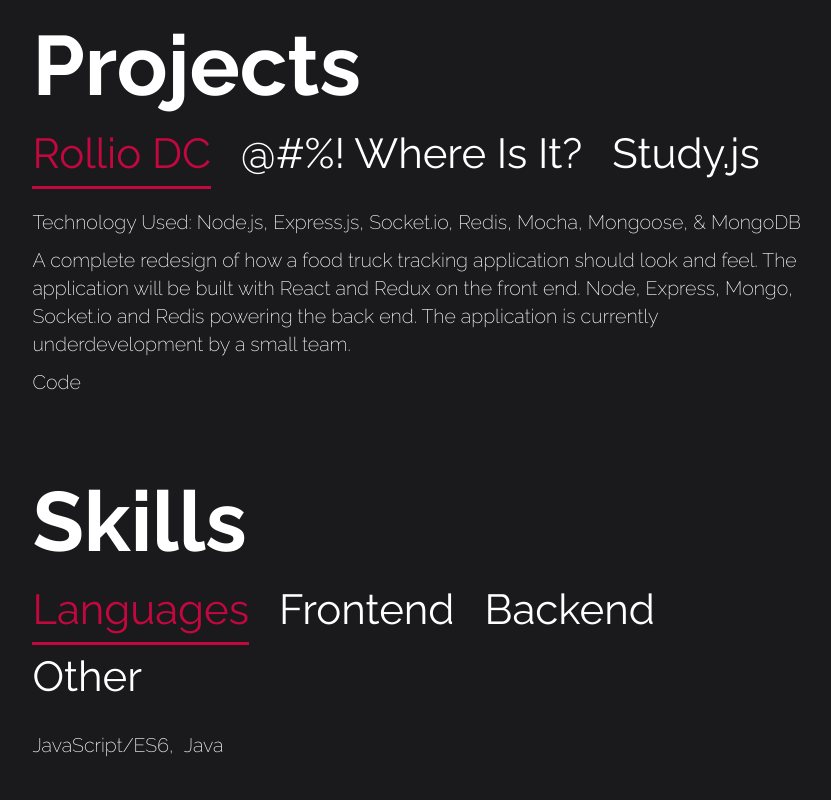
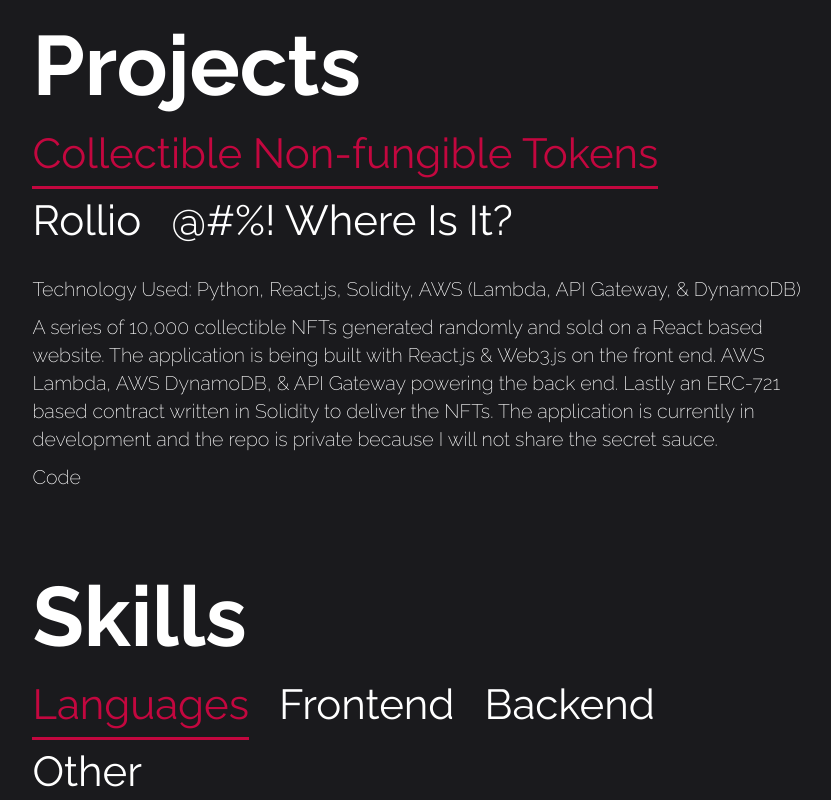
Before and after one commit to FarrisIsmati/portfolio, a React (Create React App) app in the folder portfolio/: page / in a window 1280 px wide. Shown: the part 820-1620 px from the top of the page, without its empty margins (212-1043 px from the left). Built offline with nearby package versions, Linux system fonts and the light colour scheme.

Commit message:
updated details

```diff
--- a/portfolio/package.json
+++ b/portfolio/package.json
@@ -15,7 +15,8 @@
     "react-scripts": "1.0.17",
     "react-scroll": "^1.7.4",
     "react-scrollspy": "^3.3.4",
-    "react-waypoint": "^7.3.4"
+    "react-waypoint": "^7.3.4",
+    "surge": "^0.23.0"
   },
   "scripts": {
     "start": "react-scripts start",
--- a/portfolio/src/About/About.js
+++ b/portfolio/src/About/About.js
@@ -2,7 +2,7 @@
 
 import Page                 from '../Base_Components/Page'
 
-const aboutData = "Prior to General Assembly I gained a small amount of web development experience in college. Realizing how much fun developing applications is, I decided to enroll at General Assembly. The course has done nothing but reinforce the fact that I want to be a web developer. It's a fun, challenging, and mainly rewarding experience."
+const aboutData = "Software engineer currently at Capital One, constantly learning, & constantly creating."
 
 const textStyle = {
   lineHeight: '.98em',
--- a/portfolio/src/Contact/Contact.js
+++ b/portfolio/src/Contact/Contact.js
@@ -1,5 +1,4 @@
 import React                from 'react'
-
 import Page                 from '../Base_Components/Page'
 
 const textStyle = {
@@ -11,7 +10,7 @@
     <p>703.980.2219</p>
     <p>farris.ismati@gmail.com</p>
     <div className="flex resume-github-holder">
-      <a target="_blank" href="https://drive.google.com/file/d/1qTTXjerunHbAA8yXVOFChGGeM69PbeRQ/view?usp=sharing"><p id="portfolio">Resume</p></a>
+      <a target="_blank" href="https://drive.google.com/file/d/1bbSkF4kjc0sy6f1_mV3ZMEOHoWBfC2Gx/view?usp=sharing"><p id="portfolio">Resume</p></a>
       <div className="border"></div>
       <a target="_blank" href="https://github.com/FarrisIsmati"><p id="github">Github</p></a>
     </div>
--- a/portfolio/src/Projects/Projects.js
+++ b/portfolio/src/Projects/Projects.js
@@ -12,29 +12,27 @@
         <Page css={'projects'} cssTitle={'projects-title'} title={'Projects'} titleWidth={(window.innerWidth * .0917) + 'px'} height={'25px'}>
           <Content data={
             {
-              'Rollio DC': {
-                info: 'A complete redesign of how a food truck tracking application should look and feel. The application will be built with React and Redux on the front end. Node, Express, Mongo, Socket.io and Redis powering the back end. The application is currently underdevelopment by a small team.',
+              'Collectible Non-fungible Tokens': {
+                info: 'A series of 10,000 collectible NFTs generated randomly and sold on a React based website. The application is being built with React.js & Web3.js on the front end. AWS Lambda, AWS DynamoDB, & API Gateway powering the back end. Lastly an ERC-721 based contract written in Solidity to deliver the NFTs. The application is currently in development and the repo is private because I will not share the secret sauce.',
                 projects: true,
-                github: 'https://github.com/FarrisIsmati/dc-mobile-vendor-node',
-                tech: 'Node.js, Express.js, Socket.io, Redis, Mocha, Mongoose, & MongoDB',
+                github: 'https://github.com/FarrisIsmati/naughtyfungibletokens',
+                tech: 'Python, React.js, Solidity, AWS (Lambda, API Gateway, & DynamoDB)',
                 active: true
               },
+              'Rollio': {
+                info: 'A complete redesign of how a food truck tracking application should look and feel. The application is being built with React.js & Redux on the front end. Node.js server hosted by AWS ECS on the back end. Lastly a Spacy, Keras, & Tensorflow Natural Language Processing solution to parse truck locations from Twitter with AWS Lambda. The application is currently under development.',
+                projects: true,
+                github: 'https://github.com/FarrisIsmati/rollio',
+                tech: 'Node.js, Express.js, Socket.io, Spacy, Tensorflow, Keras, Redis, Mocha, Mongoose, MongoDB, AWS (ECS, Lambda, & Redis)',
+                active: false
+              },
               '@#%! Where Is It?': {
-                info: 'A map based game where you have to find a location by asking yes/no questions. The application is built with React and Redux on the front end. Mapbox GL API powers the map and Node, Express, Mongo and Socket.io powering the back end. The entire applicaiton was designed and developed by me.',
+                info: 'A map based game where you have to find a location by asking yes/no questions. The application is built with React & Redux on the front end. Mapbox GL API powers the map and a Node.js server powering the back end.',
                 projects: true,
                 link: 'https://fckwhereisit.surge.sh/',
                 github: 'https://github.com/FarrisIsmati/mapbox-app-react',
                 backend: 'https://github.com/FarrisIsmati/mapbox-app-node',
                 tech: 'React.js, Redux.js, Socket.io, Node.js, Express.js, Mapbox GL JS API, Mongoose, & MongoDB',
-                active: false
-              },
-              'Study.js': {
-                info: 'An online study tool designed for storing all your accumulated knowledge in one place. The application is built with React and Redux on the front end. Node, Express, and Mongo powering the back end. The entire applicaiton was designed and developed by me.',
-                github: 'https://github.com/FarrisIsmati/studyjs_front_end',
-                backend: 'https://github.com/FarrisIsmati/studyjs_backend',
-                projects: true,
-                link: 'https://studyjs.surge.sh',
-                tech: 'React.js, Redux.js, Node.js, Express.js, OAuth, Quill, Mongoose, & MongoDB',
                 active: false
               }
             }
--- a/portfolio/src/Skills/Skills.js
+++ b/portfolio/src/Skills/Skills.js
@@ -14,23 +14,23 @@
           <Content data={
             {
               'Languages': {
-                data: ['JavaScript/ES6,', 'Java'],
+                data: ['JavaScript/ES6,', 'TypeScript,', 'HTML,', 'CSS,', 'SASS,', 'SQL,', 'Python, & ', 'Solidity'],
                 active: true,
                 page: 'skills'
               },
               'Frontend': {
-                data: ['React,', 'Redux,', 'Backbone,', 'jQuery,', 'HTML5,','CSS3,', 'SASS'],
+                data: ['React &', 'Redux'],
                 active: false,
                 page: 'skills'
               },
               'Backend': {
-                data: ['NodeJS,','ExpressJS,','Socket.io,','MongoDB,','Redis,','MySQL'],
+                data: ['Node.js,','Express.js,','Socket.io,','MongoDB,','Redis,', 'RabbitMQ, &','AWS'],
                 active: false,
                 page: 'skills'
               },
 
               'Other': {
-                data: ['Git,', 'Unit Testing,', 'Adobe Creative Cloud'],
+                data: ['Git,', 'Docker,', 'Unit Testing (Mocha/Chai/PyTest), &', 'AWS Solutions Architect Certified'],
                 active: false,
                 page: 'skills'
               }
```
Also changed, not shown: 1 other file (tests, documents, lock files or other folders).
